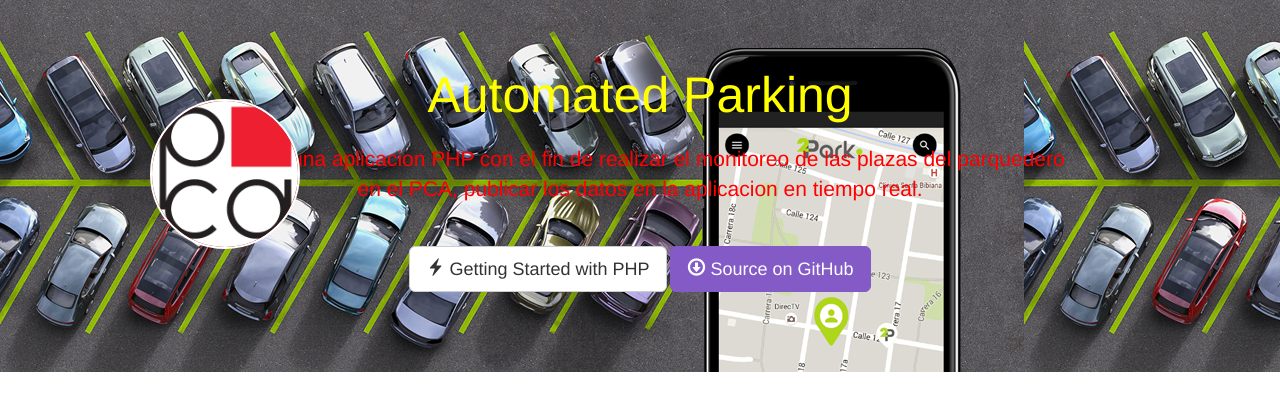
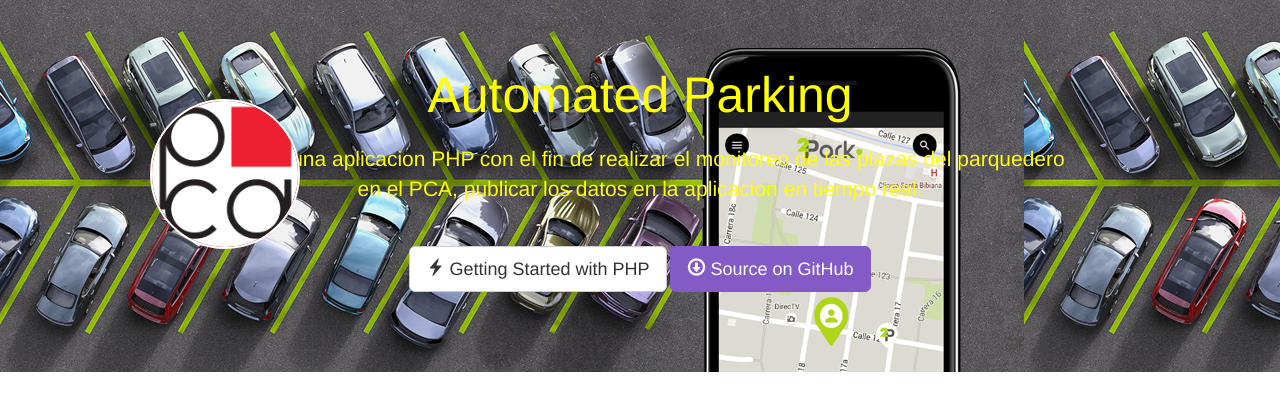
Before and after one commit to Andresrent/ParqueaderoAutomatizado, a PHP site: template web/views/index.twig in a window 1280 px wide. Shown: the part 51-449 px from the top of the page. Run offline with PHP 8.4, Linux system fonts and the light colour scheme; the template is opened without the code that fills it, so the values that code supplies are empty; some libraries are stand-ins or nearby versions.

Commit message:
Revert "Update main.css"
This reverts commit b501e38ffd06f79a889a8d60f9381de677f23431.

```diff
--- a/web/stylesheets/main.css
+++ b/web/stylesheets/main.css
@@ -11,7 +11,7 @@
   background: #7646c1;
 }
 .jumbotron p {
-  color: red;
+  color: yellow;
   max-width: 75%;
   margin: 1em auto 2em;
 }
```
